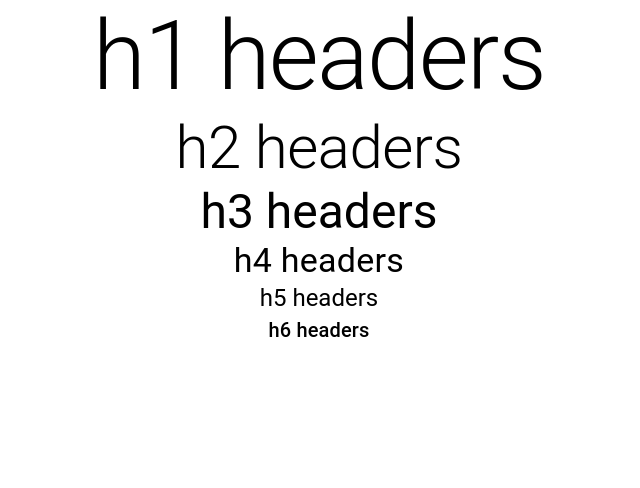
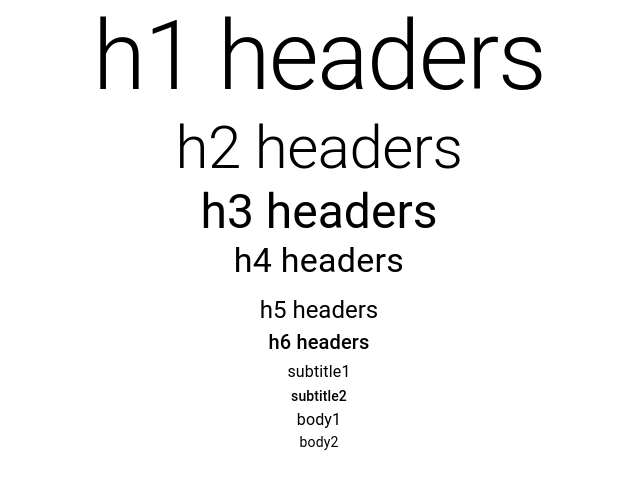
Before and after one commit to ArtyomIbatulin/MUI, a React (Vite) app in the folder mui/: page / in a window 1280 px wide. Shown: the top 488 px of the page, without its empty margins (321-961 px from the left). Built offline with nearby package versions, Linux system fonts and the light colour scheme.

Commit message:
fixed typography component

```diff
--- a/mui/src/components/MuiTypography.tsx
+++ b/mui/src/components/MuiTypography.tsx
@@ -6,9 +6,15 @@ export const MuiTypography = () => {
         <Typography variant="h1">h1 headers</Typography>
         <Typography variant="h2">h2 headers</Typography>
         <Typography variant="h3">h3 headers</Typography>
-        <Typography variant="h4">h4 headers</Typography>
+        <Typography variant="h4" component='h1' gutterBottom>h4 headers</Typography>
         <Typography variant="h5">h5 headers</Typography>
         <Typography variant="h6">h6 headers</Typography>
+
+        <Typography variant="subtitle1">subtitle1</Typography>
+        <Typography variant="subtitle2">subtitle2</Typography>
+
+        <Typography variant="body1">body1</Typography>
+        <Typography variant="body2">body2</Typography>
     </div>
   )
 }
```
